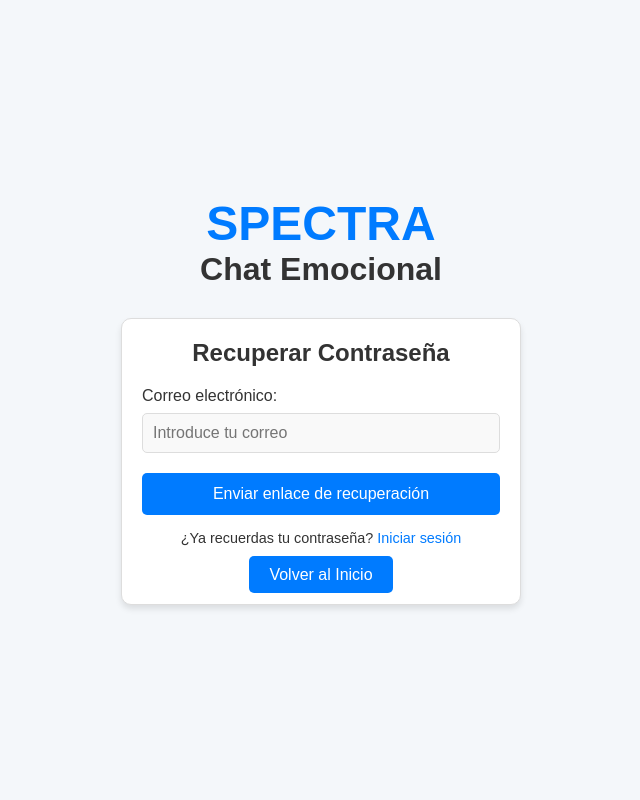
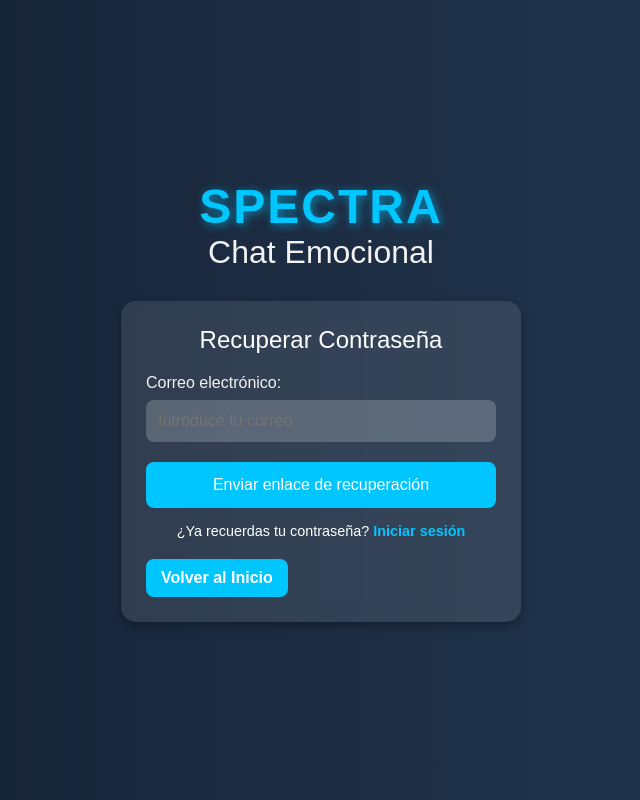
Before and after one commit to AISpectra/Spectra, a Python web app: template templates/forgot_password.html in a window 1280 px wide. Shown: the whole page, without its empty margins (319-959 px from the left). Run offline with Jinja, Linux system fonts and the light colour scheme; the template is opened without the code that fills it, so the values that code supplies are empty.

Commit message:
Respiracion

```diff
--- a/templates/forgot_password.html
+++ b/templates/forgot_password.html
@@ -10,12 +10,12 @@
             margin: 0;
             padding: 0;
             box-sizing: border-box;
+            font-family: 'Arial', sans-serif;
         }
 
         body {
-            font-family: 'Arial', sans-serif;
-            background-color: #f4f7fa;
-            color: #333;
+            background: linear-gradient(to right, #141e30, #243b55);
+            color: white;
             display: flex;
             justify-content: center;
             align-items: center;
@@ -30,30 +30,35 @@
 
         h1 {
             font-size: 3rem;
-            color: #007bff;
+            color: #00c6ff;
             text-transform: uppercase;
+            font-weight: bold;
+            letter-spacing: 2px;
+            text-shadow: 2px 2px 10px rgba(0, 198, 255, 0.6);
         }
 
         h2 {
             font-size: 2rem;
-            color: #333;
+            color: #f2f2f2;
+            font-weight: 500;
         }
 
         .container {
-            background-color: #fff;
-            border: 1px solid #ddd;
-            border-radius: 10px;
-            box-shadow: 0 4px 6px rgba(0, 0, 0, 0.1);
+            background: rgba(255, 255, 255, 0.1);
+            border-radius: 15px;
+            box-shadow: 0px 4px 10px rgba(0, 0, 0, 0.3);
             width: 100%;
             max-width: 400px;
-            padding: 20px;
+            padding: 25px;
             text-align: center;
+            backdrop-filter: blur(10px);
         }
+
 
         .container h2 {
             font-size: 1.5rem;
             margin-bottom: 20px;
-            color: #333;
+            color: #fff;
         }
 
         form {
@@ -65,37 +70,68 @@
             text-align: left;
             font-size: 1rem;
             margin-bottom: 8px;
+            color: #f2f2f2;
         }
 
+
         input[type="email"] {
-            padding: 10px;
+            padding: 12px;
             font-size: 1rem;
-            border: 1px solid #ddd;
-            border-radius: 5px;
+            border: none;
+            border-radius: 8px;
             margin-bottom: 20px;
             width: 100%;
-            background-color: #f9f9f9;
+            background: rgba(255, 255, 255, 0.2);
+            color: white;
+            outline: none;
+            transition: 0.3s ease-in-out;
         }
 
         input[type="email"]:focus {
-            border-color: #007bff;
-            outline: none;
-            box-shadow: 0 0 5px rgba(0, 123, 255, 0.5);
+            background: rgba(255, 255, 255, 0.3);
+            border: 1px solid #00c6ff;
+            box-shadow: 0 0 10px rgba(0, 198, 255, 0.5);
         }
 
+
         input[type="submit"] {
-            padding: 12px;
+            padding: 14px;
             font-size: 1rem;
-            background-color: #007bff;
+            background-color: #00c6ff;
             color: white;
             border: none;
-            border-radius: 5px;
+            border-radius: 8px;
             cursor: pointer;
-            transition: background-color 0.3s ease;
+            transition: transform 0.3s ease, background 0.3s ease;
         }
 
         input[type="submit"]:hover {
-            background-color: #0056b3;
+            background: #0094cc;
+            transform: scale(1.05);
+        }
+
+        .button-container {
+            display: flex;
+            justify-content: space-between;
+            margin-top: 20px;
+        }
+
+        .button-container a {
+            padding: 10px 15px;
+            font-size: 1rem;
+            background: #00c6ff;
+            color: white;
+            border: none;
+            border-radius: 8px;
+            cursor: pointer;
+            text-decoration: none;
+            transition: background 0.3s ease, transform 0.3s ease;
+            font-weight: bold;
+        }
+
+        .button-container a:hover {
+            background: #0094cc;
+            transform: scale(1.1);
         }
 
         p {
@@ -103,35 +139,23 @@
             font-size: 0.9rem;
         }
 
-        .button-container {
-            text-align: center;
-            margin-top: 20px;
-        }
-
-        .button-container a {
-            padding: 10px 20px;
-            font-size: 1rem;
-            background-color: #007bff;
-            color: white;
-            border: none;
-            border-radius: 5px;
-            cursor: pointer;
-            transition: background-color 0.3s ease;
+        a {
+            color: #00c6ff;
             text-decoration: none;
-        }
-
-        .button-container a:hover {
-            background-color: #0056b3;
-        }
-
-        a {
-            color: #007bff;
-            text-decoration: none;
+            font-weight: bold;
         }
 
         a:hover {
             text-decoration: underline;
+            color: #0094cc;
         }
+
+
+        @keyframes fadeIn {
+            from { opacity: 0; transform: translateY(-10px); }
+            to { opacity: 1; transform: translateY(0); }
+        }
+
     </style>
 </head>
 <body>
```
Also changed, not shown: app.py (+22 -3 lines), templates/email.html (added, +19 -0 lines), templates/reset_password.html (+55 -35 lines).
